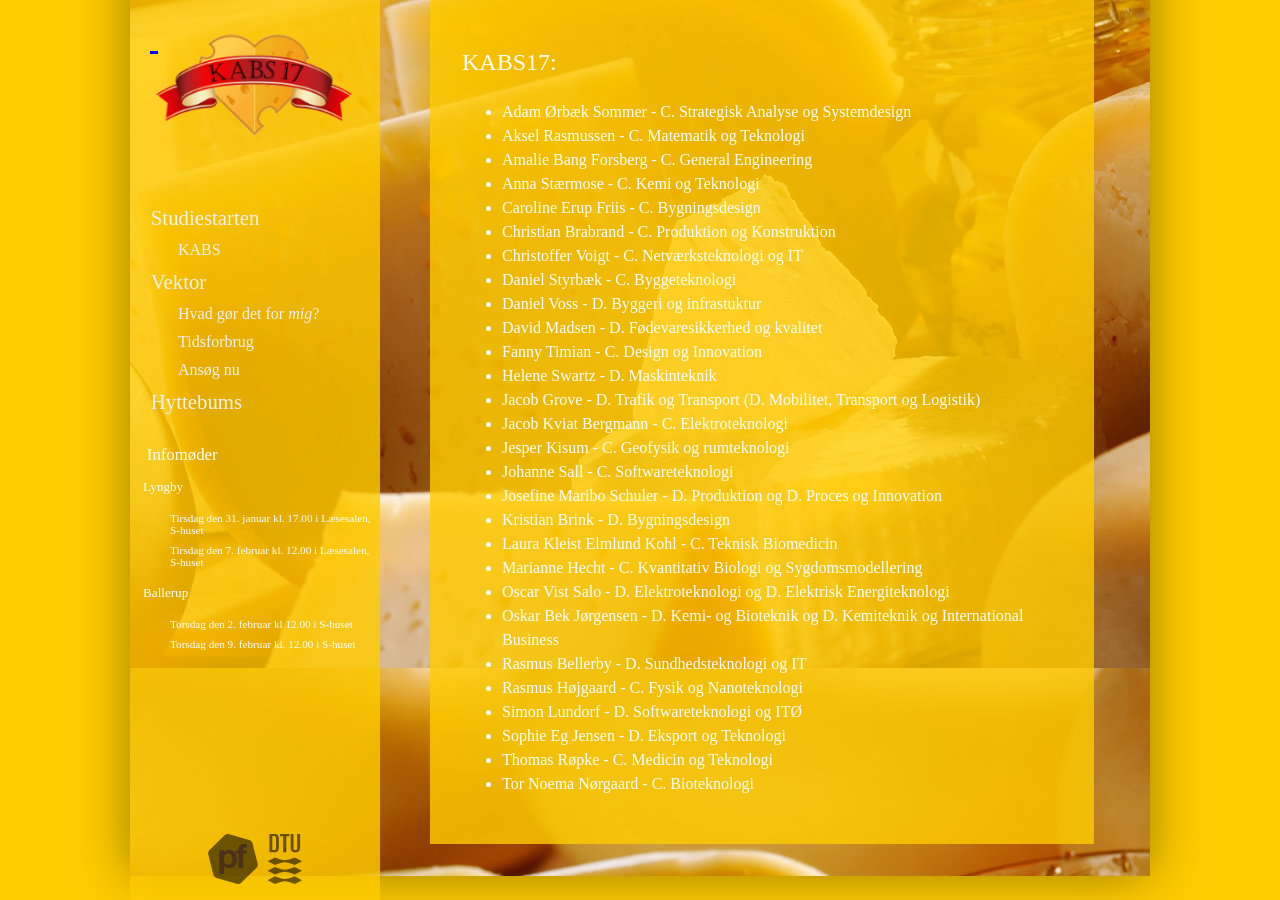
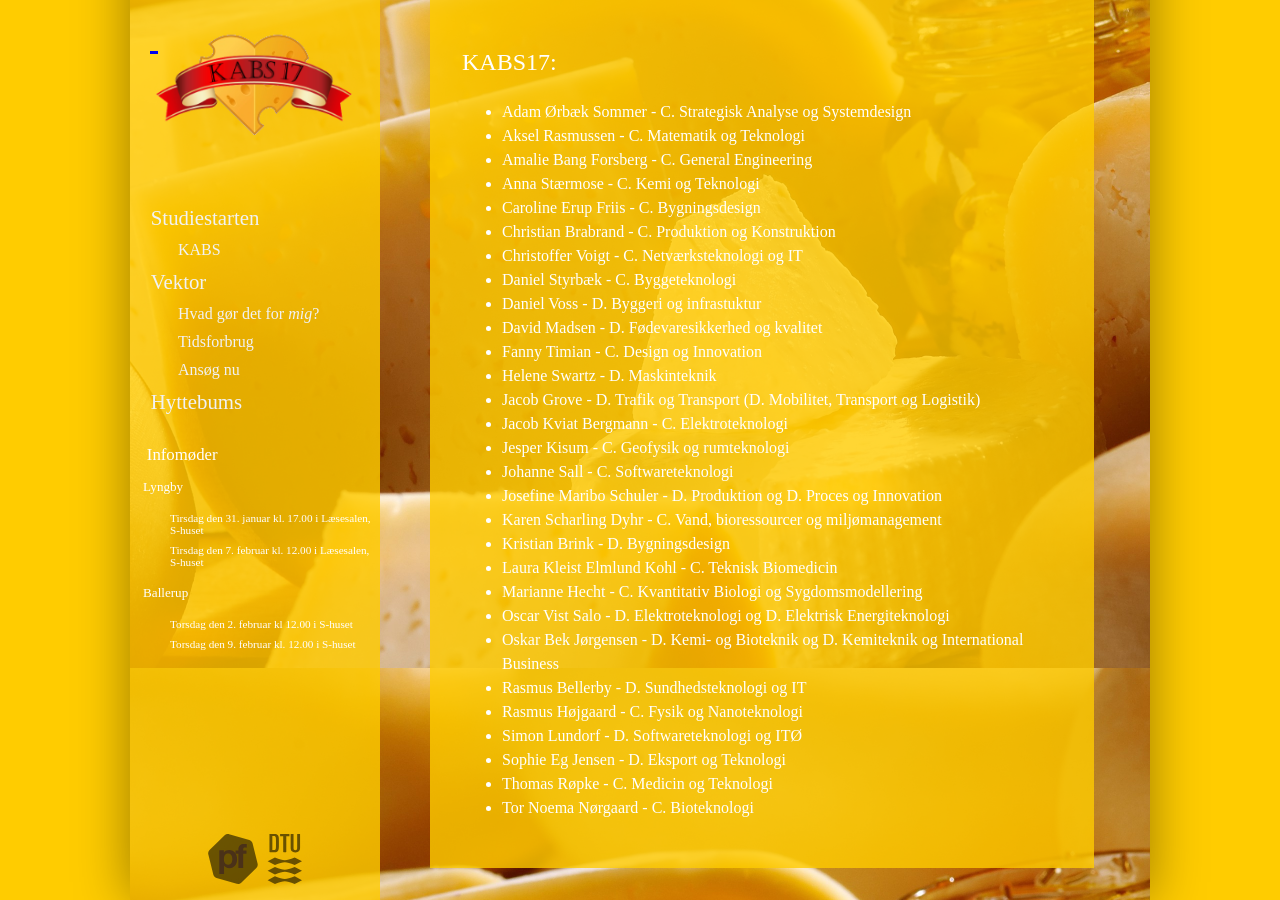
Before and after one commit to KABSDTU/kabsdtu.github.io, a Jekyll site: the page built from kabs.md, in a window 1280 px wide and 900 px high, scrolled down 232 px. Built offline with Jekyll 4.4.1, drawn with Linux system fonts in a browser that asks for light colours; some web fonts are replaced.

Commit message:
Update kabs.md

```diff
--- a/kabs.md
+++ b/kabs.md
@@ -25,6 +25,7 @@ title: KABS
   <li>Jesper Kisum - C. Geofysik og rumteknologi</li>
   <li>Johanne Sall - C. Softwareteknologi</li>
   <li>Josefine Maribo Schuler - D. Produktion og D. Proces og Innovation</li>
+  <li>Karen Scharling Dyhr - C. Vand, bioressourcer og miljømanagement</li>
   <li>Kristian Brink - D. Bygningsdesign</li>
   <li>Laura Kleist Elmlund Kohl - C. Teknisk Biomedicin</li>
   <li>Marianne Hecht - C. Kvantitativ Biologi og Sygdomsmodellering</li>
```
